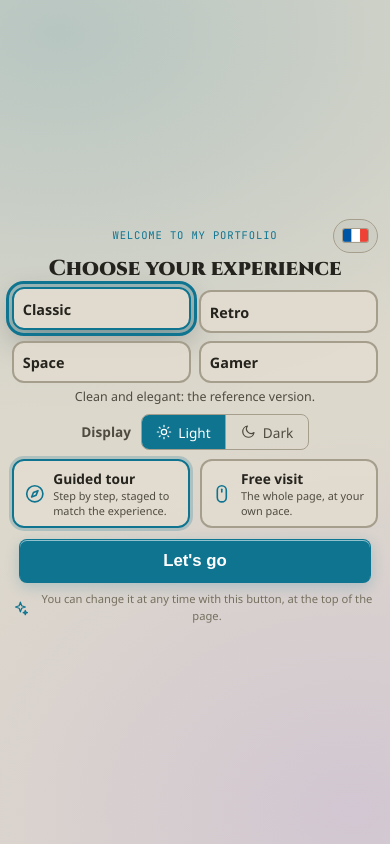
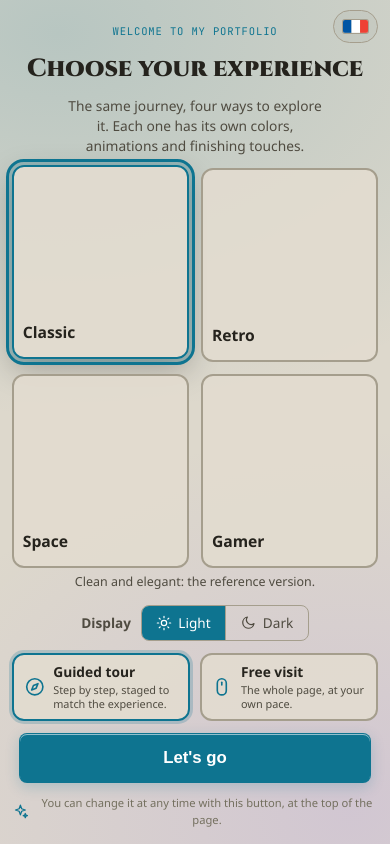
Before and after one commit to Frowards/Frowards.github.io, a plain HTML site: page index.html in a window 390 px wide. Shown: the top 844 px of the page. Drawn offline with Linux system fonts and the light colour scheme.

Commit message:
Écran d'accueil en portrait : remplit toute la hauteur du téléphone
Colonne flexible : les cartes prennent la place libre (aperçus de 3 à 9rem),
l'introduction revient sur les téléphones hauts. Ni défilement ni vide.

Co-Authored-By: Claude Opus 5.5 <noreply@anthropic.com>

```diff
--- a/css/features/experience/welcome-compact.css
+++ b/css/features/experience/welcome-compact.css
@@ -103,11 +103,50 @@
     .xp-welcome[data-preview="retro"] .xp-go { font-size: 1.15rem; }
 }
 
+/* Téléphone en portrait : l'écran remplit toute la hauteur disponible, du
+   petit iPhone SE au grand Android. La boîte occupe au moins l'écran
+   visible (colonne flexible) : les cartes prennent la place libre, leurs
+   aperçus grandissent jusqu'à 9rem, puis le reste se répartit en haut et
+   en bas. Aucun calcul par taille d'écran : rien ne déborde, rien ne reste
+   vide. */
+@media (max-width: 600px) and (orientation: portrait) {
+    .xp-welcome { --xp-gap: clamp(0.35rem, 6svh - 2.4rem, 1.2rem); }
+    .xp-welcome__box {
+        display: flex;
+        flex-direction: column;
+        justify-content: center;
+        min-height: 100%;
+        margin: 0;
+    }
+    .xp-cards {
+        flex: 1 1 auto;
+        grid-auto-rows: minmax(0, 1fr);
+        max-height: 25rem;
+        gap: clamp(0.5rem, var(--xp-gap), 0.8rem);
+    }
+    .xp-card .xp-pv { flex: 1 1 auto; aspect-ratio: auto; height: auto; min-height: 3rem; max-height: 9rem; }
+    .xp-welcome .xp-go { align-self: center; }
+    .xp-welcome__hello { margin-bottom: calc(var(--xp-gap) * 0.5); }
+    .xp-welcome[data-preview] .xp-welcome__title { margin-bottom: var(--xp-gap); }
+    .xp-pick { margin-bottom: calc(var(--xp-gap) + 0.2rem); }
+    .xp-mode, .xp-tour { margin-bottom: var(--xp-gap); }
+    .xp-welcome__note { margin-top: var(--xp-gap); }
+}
+@media (max-width: 600px) and (orientation: portrait) and (min-height: 720px) {
+    .xp-welcome__sub { display: block; max-width: 34ch; margin-bottom: var(--xp-gap); font-size: 0.86rem; line-height: 1.45; }
+    .xp-welcome[data-preview] .xp-welcome__title { font-size: 1.55rem; }
+    .xp-welcome[data-preview="retro"] .xp-welcome__title { font-size: 2.1rem; }
+    .xp-welcome[data-preview="retro"] .xp-welcome__sub { font-size: 0.98rem; line-height: 1.15; }
+    .xp-welcome[data-preview="future"] .xp-welcome__title { font-size: 1.15rem; }
+    .xp-welcome[data-preview="gamer"] .xp-welcome__title { font-size: 0.9rem; }
+    .xp-card__name { font-size: 0.98rem; }
+    .xp-welcome .xp-go { padding: 0.85rem 1.5rem; }
+}
+
 /* Petits téléphones (iPhone SE...) : encore un peu plus serré */
 @media (max-width: 600px) and (max-height: 620px) {
     .xp-welcome__hello { min-height: 1.9rem; }
     .xp-welcome__top .toggle-btn, .xp-chip--flag { height: 1.9rem; }
-    .xp-card .xp-pv { aspect-ratio: 16 / 6; }
     .xp-tour__opt small { display: none; }
     .xp-mode { margin-bottom: 0.45rem; }
     .xp-tour { margin-bottom: 0.55rem; }
```
